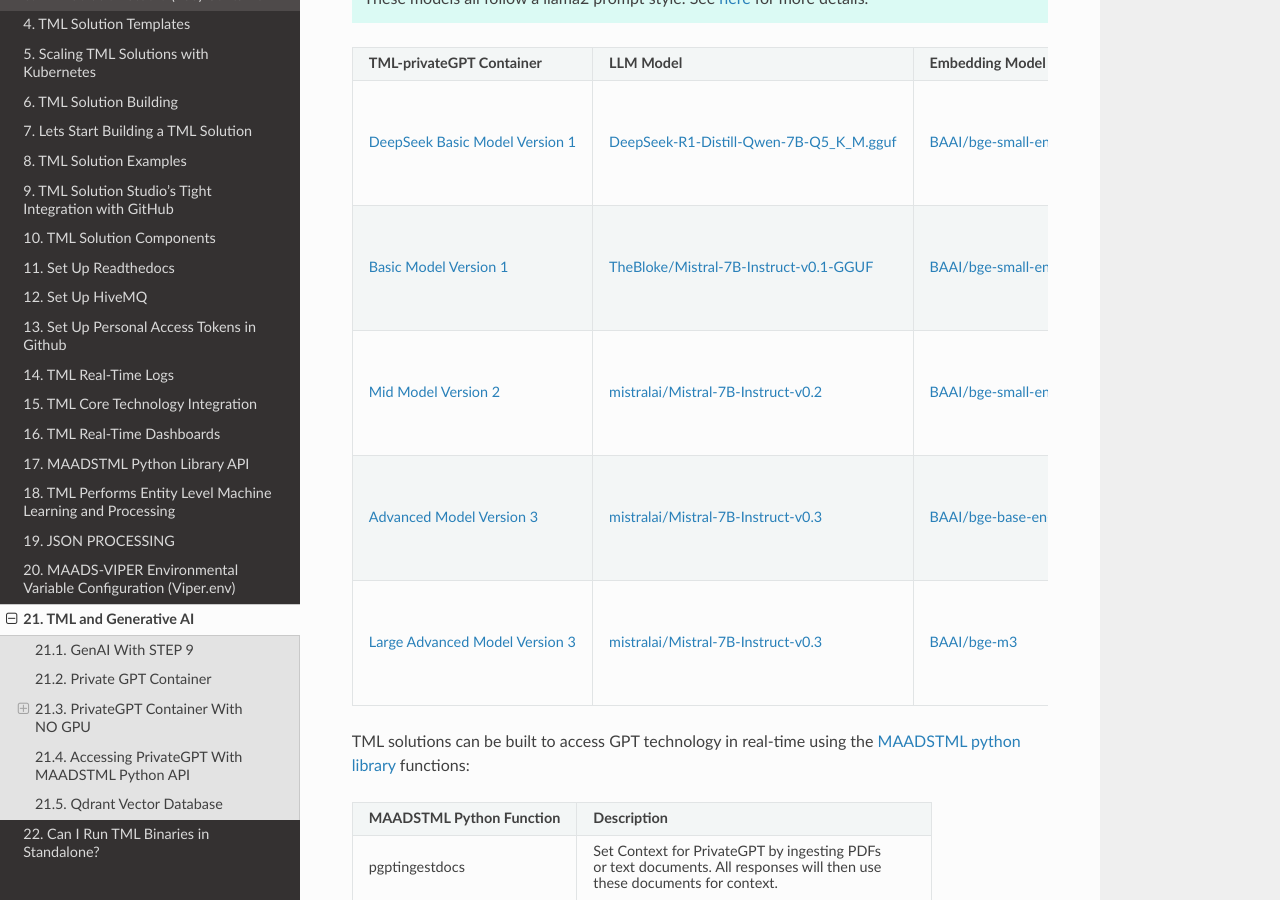
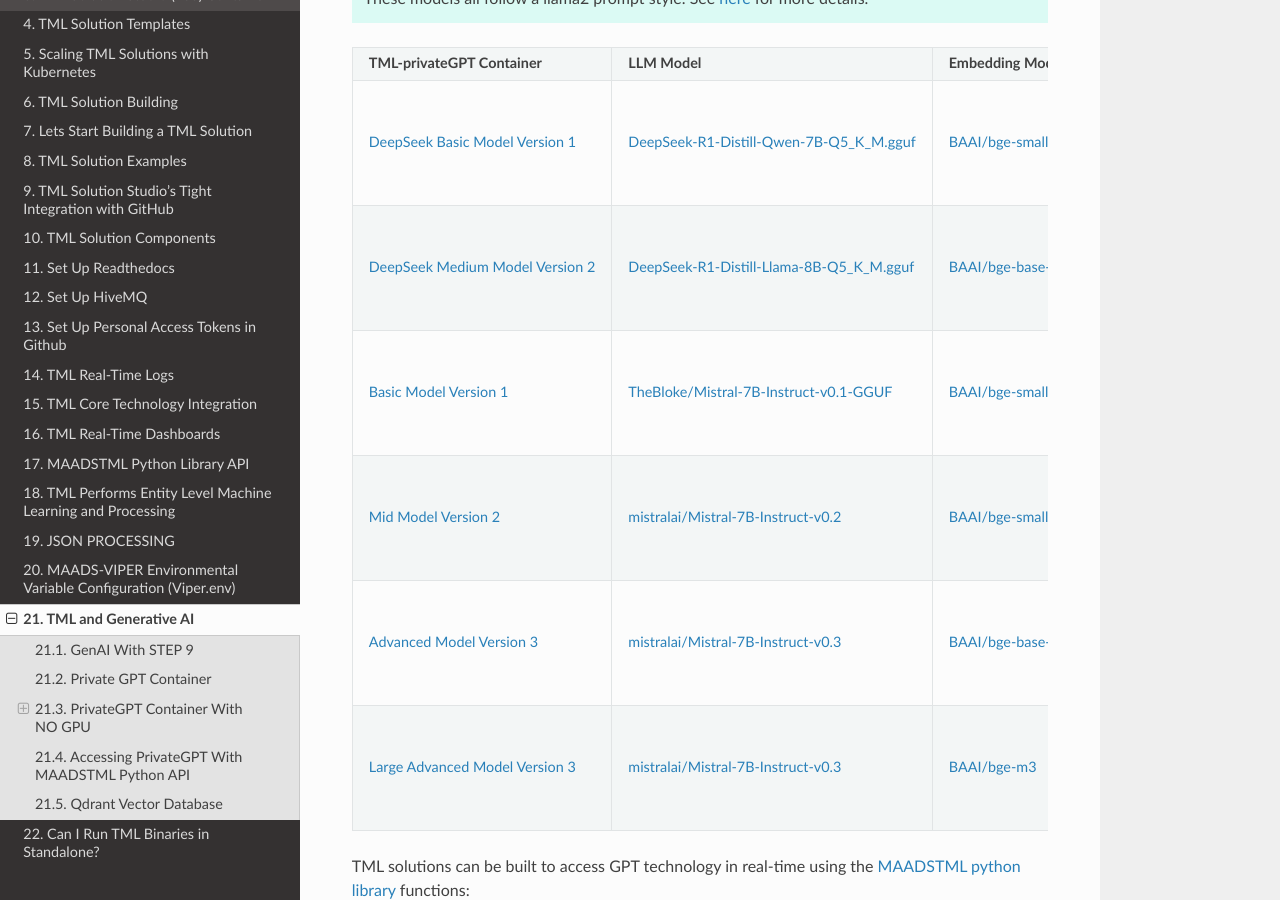
Before and after one commit to smaurice101/readthedocs, a Sphinx documentation site: the page built from docs/source/genai.rst, in a window 1280 px wide and 900 px high, scrolled down 560 px. Built offline with Sphinx 7.4.7 and the Read the Docs theme 3.1.0, drawn with Linux system fonts in a browser that asks for light colours.

Commit message:
Update genai.rst

```diff
--- a/docs/source/genai.rst
+++ b/docs/source/genai.rst
@@ -24,6 +24,13 @@
    * - `DeepSeek Basic Model Version 1 <https://hub.docker.com/r/maadsdocker/tml-privategpt-with-gpu-nvidia-amd64-deepseek>`_
      - `DeepSeek-R1-Distill-Qwen-7B-Q5_K_M.gguf <https://huggingface.co/bartowski/DeepSeek-R1-Distill-Qwen-7B-GGUF/blob/main/DeepSeek-R1-Distill-Qwen-7B-Q5_K_M.gguf>`_
      - `BAAI/bge-small-en-v1.5 <https://huggingface.co/BAAI/bge-small-en-v1.5>`_
+     - #. Suggested VRAM/GPU should be around 20GB
+       #. SSD 2-3 TB
+       #. Suggested Machine: On-demand 1x NVIDIA A10
+       #. Suggested Cost GPU/Hour: $0.75/GPU/h
+   * - `DeepSeek Medium Model Version 2 <https://hub.docker.com/r/maadsdocker/tml-privategpt-with-gpu-nvidia-amd64-deepseek-medium>`_
+     - `DeepSeek-R1-Distill-Llama-8B-Q5_K_M.gguf <https://huggingface.co/bartowski/DeepSeek-R1-Distill-Llama-8B-GGUF/blob/main/DeepSeek-R1-Distill-Llama-8B-Q5_K_M.gguf>`_
+     - `BAAI/bge-base-en-v1.5 <https://huggingface.co/BAAI/bge-base-en-v1.5>`_
      - #. Suggested VRAM/GPU should be around 20GB
        #. SSD 2-3 TB
        #. Suggested Machine: On-demand 1x NVIDIA A10
```
